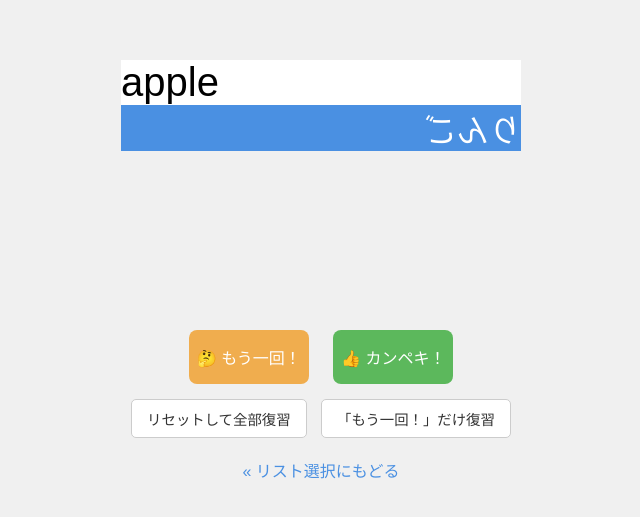
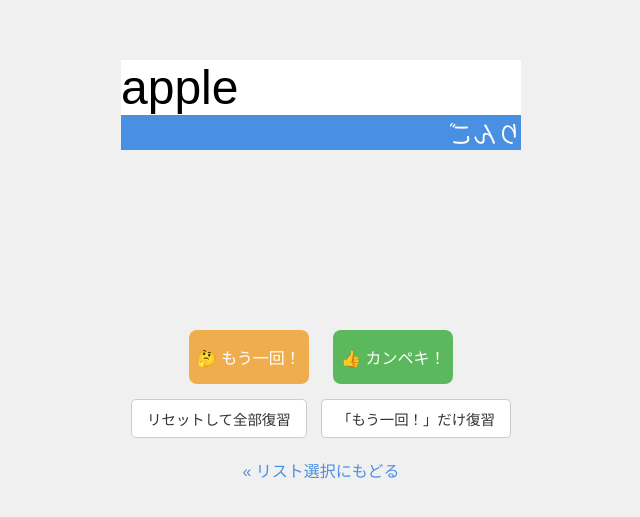
Before and after one commit to ax-kawakyo/flashcardv1-1, a plain HTML site: page flashcard.html in a window 1280 px wide. Shown: the part 129-646 px from the top of the page, without its empty margins (319-959 px from the left). Drawn offline with Linux system fonts and the light colour scheme.

Commit message:
Add files via upload

```diff
--- a/flashcard.html
+++ b/flashcard.html
@@ -60,7 +60,7 @@ body {
         background-color: white;
         color: black;
         /* ↓↓英単語の文字サイズは、ここで変更してください↓↓ */
-        font-size: 40px; /* 3.5rem の代わりに px で指定 */
+        font-size: 48px; /* 3.5rem の代わりに px で指定 */
     }
 
     #card-back {
@@ -68,7 +68,7 @@ body {
         color: white;
         transform: rotateY(180deg);
         /* ↓↓日本語訳の文字サイズは、ここで変更してください↓↓ */
-        font-size: 32px; /* 2.5rem の代わりに px で指定 */
+        font-size: 24px; /* 2.5rem の代わりに px で指定 */
     }
 
         #button-container {
```
